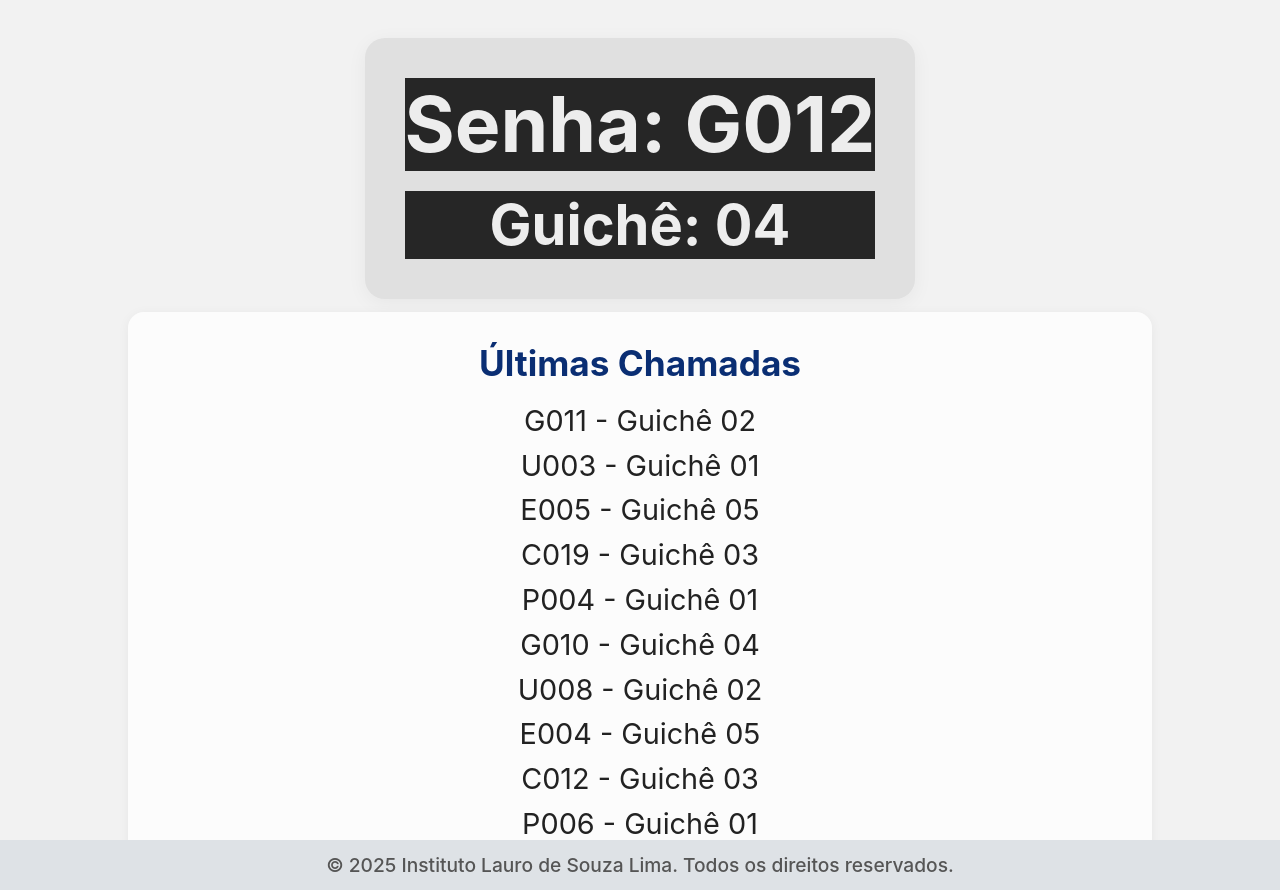
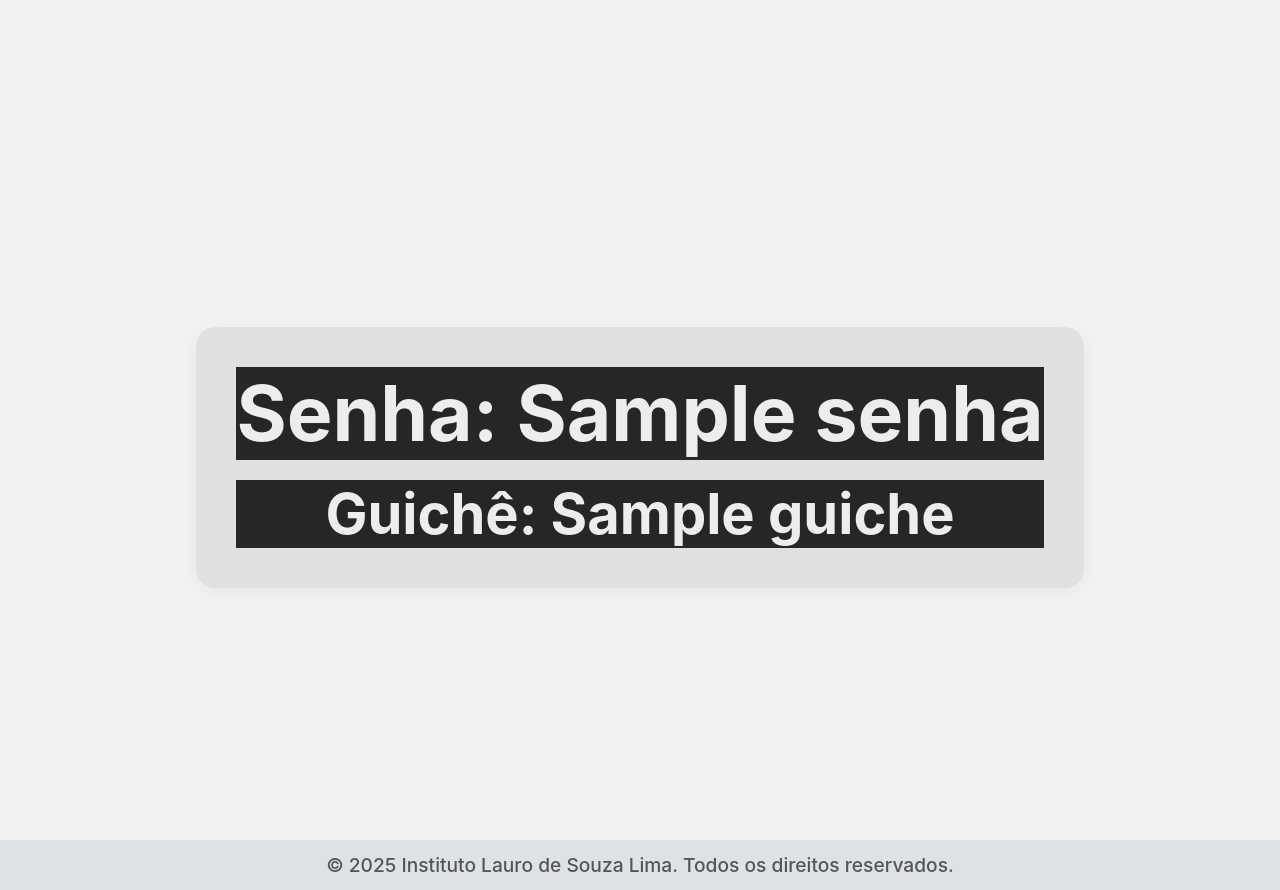
Before and after one commit to Be-duarte390/pi2025_django, a Django app: template sga/atendimento/templates/atendimento/painel_tv1.html in a window 1280 px wide. Shown: the part 116-1006 px from the top of the page. Run offline with Django 3.2, Linux system fonts and the light colour scheme; the template is opened without the code that fills it: most values are stand-ins (such as "Sample title", 1, 10 or a date in 2020).

Commit message:
Correções do painel de guiche e painel de chamada de senhas

```diff
--- a/sga/atendimento/models.py
+++ b/sga/atendimento/models.py
@@ -4,7 +4,7 @@ from django.contrib.auth.models import User
 
 class Guiche(models.Model):
     numero = models.PositiveSmallIntegerField(unique=True)
-    tipos_atendimento = models.ManyToManyField('principal.TipoAtendimento', blank=True)
+    tipos_atendimento = models.ManyToManyField('principal.TipoAtendimento', related_name='guiches', blank=True)
     # Outros campos...
 
     def __str__(self):
@@ -31,8 +31,7 @@ class SenhaChamada(models.Model):
 
 class Atendente(models.Model):
     usuario = models.OneToOneField(User, on_delete=models.CASCADE)
-    nome = models.CharField(max_length=100)
     guiche = models.CharField(max_length=10)
 
     def __str__(self):
-        return self.nome
+        return self.usuario.get_full_name() or self.usuario.username
--- a/sga/atendimento/templates/atendimento/atendimento_guiche.html
+++ b/sga/atendimento/templates/atendimento/atendimento_guiche.html
@@ -33,7 +33,7 @@
     </ul>
 
     <div class="mt-4">
-        <a href="{% url 'pagina_inicial' %}" class="btn btn-secondary">Sair</a>
+        <a href="{% url 'pagina_guiche' %}" class="btn btn-secondary">Sair</a>
     </div>
 </div>
 {% endblock %}
--- a/sga/atendimento/templates/atendimento/painel_tv1.html
+++ b/sga/atendimento/templates/atendimento/painel_tv1.html
@@ -157,25 +157,22 @@
 
     <div class="container fade-in">
         <div class="senha-atual">
-            <div class="senha-chamada piscar">Senha: <span id="senha">G012</span></div>
-            <div class="guiche piscar">Guichê: <span id="guiche">04</span></div>
+            {% if senha_atual %}
+                <div class="senha-chamada piscar">
+                    Senha: <span id="senha">{{ senha_atual.senha }}</span>
+                </div>
+                <div class="guiche piscar">
+                    Guichê: <span id="guiche">{{ senha_atual.guiche }}</span>
+                </div>
+            {% else %}
+                <p class="text-center mt-4">Nenhuma senha chamada até o momento.</p>
+            {% endif %}
         </div>
+    </div>
 
-        <div class="historico">
-            <h3>Últimas Chamadas</h3>
-            <ul id="historico">
-                <li>G011 - Guichê 02</li>
-                <li>U003 - Guichê 01</li>
-                <li>E005 - Guichê 05</li>
-                <li>C019 - Guichê 03</li>
-                <li>P004 - Guichê 01</li>
-                <li>G010 - Guichê 04</li>
-                <li>U008 - Guichê 02</li>
-                <li>E004 - Guichê 05</li>
-                <li>C012 - Guichê 03</li>
-                <li>P006 - Guichê 01</li>
-            </ul>
-        </div>
+    <div class="historico">
+        <h3>Últimas Chamadas</h3>
+        <ul id="historico"></ul>
     </div>
 
     <div class="footer">
@@ -191,44 +188,48 @@
         const historicoEl = document.getElementById("historico");
         const somAlerta = document.getElementById("som-alerta");
 
+        let ultimaSenha = "";
+        let ultimoTimestamp = "";
+
         function atualizarRelogio() {
             const agora = new Date();
             const hora = agora.toLocaleTimeString('pt-BR', {hour: '2-digit', minute:'2-digit'});
             relogioEl.textContent = hora;
         }
 
+
         function falarSenha(texto) {
             const synth = window.speechSynthesis;
             const utter = new SpeechSynthesisUtterance(texto);
             utter.lang = 'pt-BR';
+
+            const voices = synth.getVoices();
+            const vozFeminina = voices.find(v => v.lang === 'pt-BR' && v.name.includes('Female'));
+            if (vozFeminina) utter.voice = vozFeminina;
+
             synth.speak(utter);
         }
-
-        let ultimaSenha = "";
 
         async function atualizarSenhaPainel() {
             const response = await fetch("{% url 'ultima_senha_chamada' %}");
             const dados = await response.json();
 
-            if (dados.senha && dados.senha !== ultimaSenha) {
+            if (dados.senha && (dados.senha !== ultimaSenha || dados.timestamp !== ultimoTimestamp)) {
                 ultimaSenha = dados.senha;
+                ultimoTimestamp = dados.timestamp;
 
                 senhaEl.textContent = dados.senha;
                 guicheEl.textContent = dados.guiche;
 
-                // Toca som de alerta
                 somAlerta.play();
 
-                // Fala a senha
                 const texto = `Senha ${dados.senha}, guichê ${dados.guiche}`;
                 falarSenha(texto);
 
-                // Atualizar histórico (pode ser customizado)
                 const novoItem = document.createElement("li");
                 novoItem.textContent = `${dados.senha} - Guichê ${dados.guiche}`;
                 historicoEl.prepend(novoItem);
 
-                // Limitar histórico a 10 itens
                 while (historicoEl.children.length > 10) {
                     historicoEl.removeChild(historicoEl.lastChild);
                 }
@@ -237,8 +238,7 @@
 
         setInterval(atualizarRelogio, 1000);
         atualizarRelogio();
-
-        setInterval(atualizarSenhaPainel, 5000); // Atualiza a cada 5 segundos
+        setInterval(atualizarSenhaPainel, 5000);
     </script>
 </body>
 </html>
--- a/sga/principal/templates/principal/pagina_administrador.html
+++ b/sga/principal/templates/principal/pagina_administrador.html
@@ -9,6 +9,8 @@
     <div>
         <a href="{% url 'cadastrar_funcionario' %}" class="botao-funcao">Cadastrar Funcionário</a>
         <a href="{% url 'lista_funcionarios' %}" class="botao-funcao">Lista de Funcionários</a>
+        <a href="{% url 'cadastrar_guiche' %}" class="botao-funcao">Cadastrar Guichê</a>
         <a href="{% url 'relatorio_logins' %}" class="botao-funcao">Relatório de Login</a>
+
     </div>
 {% endblock %}
--- a/sga/principal/urls.py
+++ b/sga/principal/urls.py
@@ -8,4 +8,5 @@ urlpatterns = [
     path('cadastrar-funcionario/', views.cadastrar_funcionario, name='cadastrar_funcionario'),
     path('funcionarios/', views.lista_funcionarios, name='lista_funcionarios'),
     path('relatorio-logins/', views.relatorio_logins, name='relatorio_logins'),
+    path('cadastrar-guiche/', views.cadastrar_guiche, name='cadastrar_guiche'),
 ]
```
Also changed, not shown: sga/atendimento/views.py (+85 -16 lines), sga/principal/forms.py (+12 -0 lines), sga/principal/models.py (+4 -3 lines), sga/principal/templates/principal/cadastrar_guiche.html (added, +14 -0 lines), sga/principal/views.py (+13 -1 lines), sga/atendimento/migrations/0001_initial.py, sga/atendimento/migrations/0002_initial.py (added), sga/atendimento/migrations/0003_remove_atendente_nome.py (added), sga/login/migrations/0001_initial.py, sga/login/migrations/0002_delete_funcionario.py (deleted), sga/principal/migrations/0001_initial.py.
